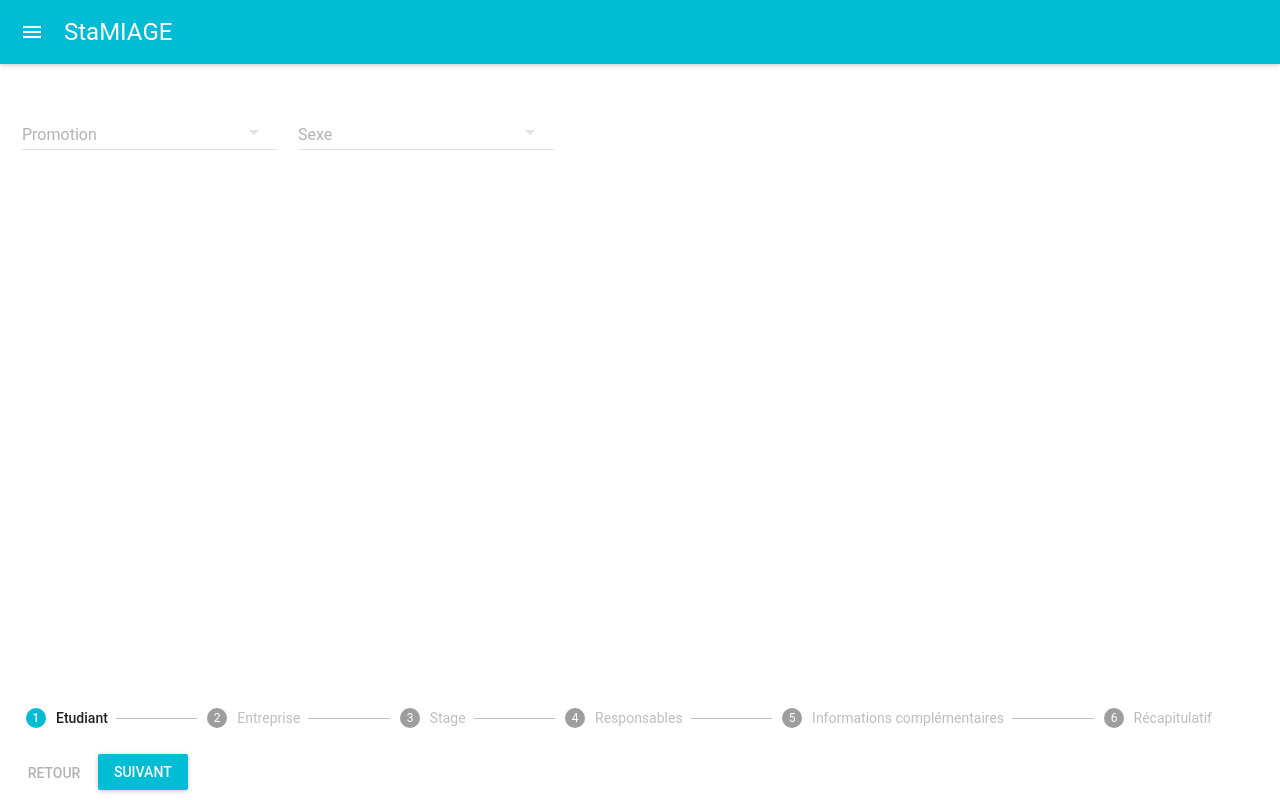
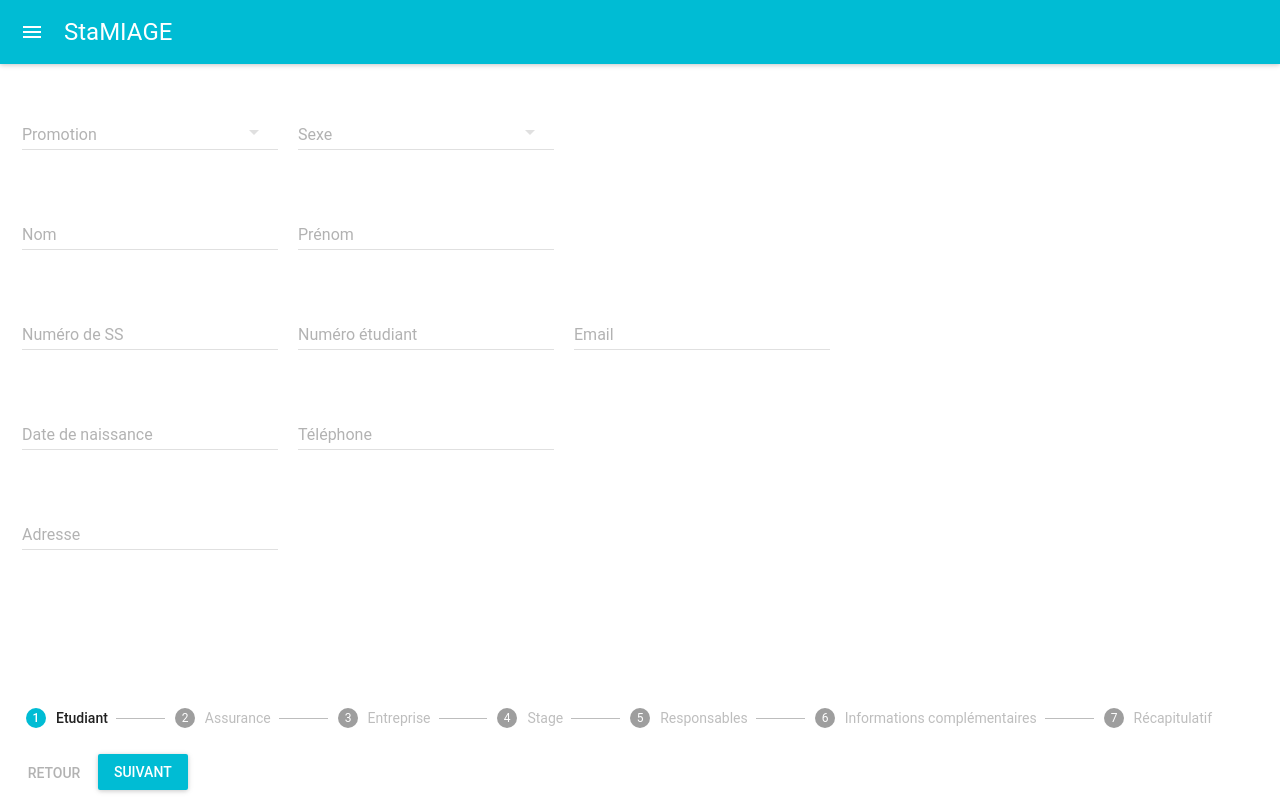
Before and after one commit to RemiLelaidier/IMS-CLI, a React (Create React App) app: page / in a window 1280 px wide. Built offline with nearby package versions, Linux system fonts and the light colour scheme; the HTML template or start-up script is replaced by a standard one.

Commit message:
Student step

```diff
--- a/src/components/pages/StudentPage.tsx
+++ b/src/components/pages/StudentPage.tsx
@@ -1,7 +1,9 @@
 import * as React from 'react';
 
-import { FlatButton, MenuItem, RaisedButton, SelectField } from 'material-ui';
+import { FlatButton, RaisedButton } from 'material-ui';
 import { Step, StepLabel, Stepper } from 'material-ui/Stepper';
+
+import StudentStep from '../steps/StudentStep';
 
 import './StudentPage.css';
 
@@ -37,6 +39,9 @@ export class StudentPage extends React.Component<IStudentPageProps, IStudentPage
                         <StepLabel>Etudiant</StepLabel>
                     </Step>
                     <Step>
+                        <StepLabel>Assurance</StepLabel>
+                    </Step>
+                    <Step>
                         <StepLabel>Entreprise</StepLabel>
                     </Step>
                     <Step>
@@ -59,7 +64,7 @@ export class StudentPage extends React.Component<IStudentPageProps, IStudentPage
                         onClick={this.handlePrev}
                     />
                     <RaisedButton
-                        label={this.state.stepIndex === 5 ? 'Terminé' : 'Suivant'}
+                        label={this.state.stepIndex === 6 ? 'Terminé' : 'Suivant'}
                         primary={true}
                         onClick={this.handleNext}
                     />
@@ -77,37 +82,15 @@ export class StudentPage extends React.Component<IStudentPageProps, IStudentPage
 
     private handleNext(event: any) {
         this.setState({
-            finished: this.state.stepIndex >= 5,
+            finished: this.state.stepIndex >= 6,
             stepIndex: this.state.stepIndex + 1
         })
     }
 
     private stepContent(stepIndex: number) {
-        const inputStyle = {margin: '10px'}
         switch (stepIndex) {
             case 0:
-                return(
-                    <div className="fukol-parent">
-                        <div className="fukol-child">
-                            <SelectField
-                                floatingLabelText="Promotion"
-                                style={inputStyle}
-                            >
-                                <MenuItem>Licence 3</MenuItem>
-                                <MenuItem>Master 1</MenuItem>
-                                <MenuItem>Master 2</MenuItem>
-                            </SelectField>
-                            <SelectField
-                                floatingLabelText="Sexe"
-                                style={inputStyle}
-                            >
-                                <MenuItem>M</MenuItem>
-                                <MenuItem>F</MenuItem>
-                                <MenuItem>Autre</MenuItem>
-                            </SelectField>
-                        </div>
-                    </div>
-                );
+                return (<StudentStep />);
             default:
                 return;
         }
--- /dev/null
+++ b/src/components/steps/StudentStep.tsx
@@ -0,0 +1,85 @@
+import { DatePicker, MenuItem, SelectField, TextField } from 'material-ui';
+import * as React from 'react';
+
+export default class StudentStep extends React.Component {
+
+    public render() {
+        const inputStyle: React.CSSProperties = {margin: '10px'};
+        const dateStyle: React.CSSProperties = {
+            display: 'inline-block',
+            margin: '10px'
+        };
+        return(
+            <div>
+                <div className="fukol-parent">
+                    <div className="fukol-child">
+                        <SelectField
+                            floatingLabelText="Promotion"
+                            style={inputStyle}
+                        >
+                            <MenuItem>Licence 3</MenuItem>
+                            <MenuItem>Master 1</MenuItem>
+                            <MenuItem>Master 2</MenuItem>
+                        </SelectField>
+                        <SelectField
+                            floatingLabelText="Sexe"
+                            style={inputStyle}
+                        >
+                            <MenuItem>M</MenuItem>
+                            <MenuItem>F</MenuItem>
+                            <MenuItem>Autre</MenuItem>
+                        </SelectField>
+                    </div>
+                </div>
+                <div className="fukol-parent">
+                    <div className="fukol-child">
+                        <TextField
+                            floatingLabelText="Nom"
+                            style={inputStyle}
+                        />
+                        <TextField
+                            floatingLabelText="Prénom"
+                            style={inputStyle}
+                        />
+                    </div>
+                </div>
+                <div className="fukol-parent">
+                    <div className="fukol-child">
+                        <TextField
+                            floatingLabelText="Numéro de SS"
+                            style={inputStyle}
+                        />
+                        <TextField
+                            floatingLabelText="Numéro étudiant"
+                            style={inputStyle}
+                        />
+                        <TextField
+                            floatingLabelText="Email"
+                            style={inputStyle}
+                        />
+                    </div>
+                </div>
+                <div className="fukol-parent">
+                    <div className="fukol-child">
+                        <DatePicker
+                            floatingLabelText="Date de naissance"
+                            style={dateStyle}
+                        />
+                        <TextField
+                            floatingLabelText="Téléphone"
+                            style={inputStyle}
+                        />
+                    </div>
+                </div>
+                <div className="fukol-parent">
+                    <div className="fukol-child">
+                        <TextField
+                            floatingLabelText="Adresse"
+                            style={inputStyle}
+                        />
+                    </div>
+                </div>
+            </div>
+        )
+    }
+}
```
